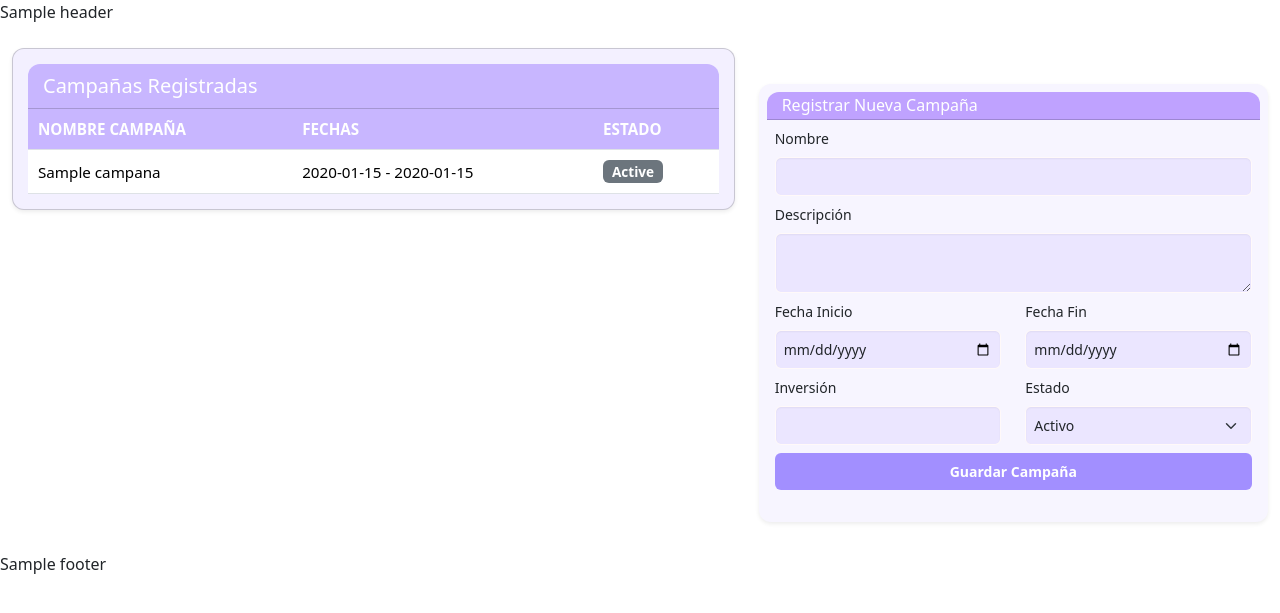
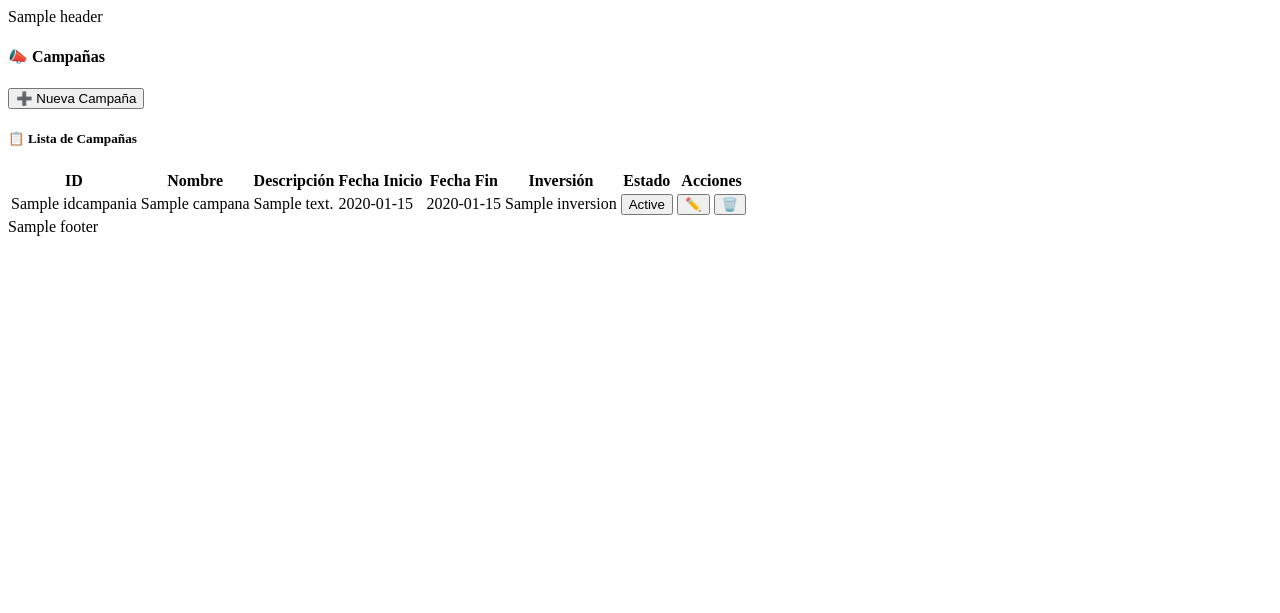
Before and after one commit to Sandra120704/Delafiber1, a CodeIgniter 4 app: the page made by app/Views/Campanas/index.php in a window 1280 px wide. Shown: the top 613 px of the page. Run offline with PHP 8.4 and a stand-in for CodeIgniter, Linux system fonts and the light colour scheme; the template is opened without the code that fills it: most values are stand-ins (such as "Sample title", 1, 10 or a date in 2020); some libraries are stand-ins or nearby versions.

Commit message:
Modulo Campañas Realizados

```diff
--- a/app/Models/CampanaModels.php
+++ b/app/Models/CampanaModel.php
@@ -3,7 +3,7 @@ namespace App\Models;
 
 use CodeIgniter\Model;
 
-class CampanaModels extends Model {
+class CampanaModel extends Model {
     protected $table = 'campanias';
     protected $primaryKey = 'idcampania';
     protected $allowedFields = ['nombre','descripcion','fechainicio','fechafin','inversion','estado'];
--- a/app/Views/Campanas/crear.php
+++ b/app/Views/Campanas/crear.php
@@ -1,43 +1,70 @@
-<div class="campana-form-container">
-    <div class="campana-form-card card shadow-sm p-2">
-        <div class="card-header py-1">
-            <h6 class="mb-0">Registrar Nueva Campaña</h6>
+<div class="card mt-4">
+    <div class="card-header d-flex justify-content-between">
+        <h5><?= isset($campania) ? 'Editar Campaña' : 'Nueva Campaña' ?></h5>
+        <button id="btnVolverLista" class="btn btn-secondary btn-sm">🔙 Volver</button>
     </div>
-        <div class="card-body p-2">
-            <form id="formCampana" method="post" action="<?= site_url('campanas/crear') ?>">
-                <div class="mb-2">
-                    <label class="form-label small">Nombre</label>
-                    <input type="text" name="nombre" class="form-control form-control-sm" required>
+    <div class="card-body">
+        <form id="formCampana" action="<?= base_url('campana/guardar') ?>" method="post">
+            <?php if(isset($campania)): ?>
+                <input type="hidden" name="idcampania" value="<?= $campania->idcampania ?>">
+            <?php endif; ?>
+            <div class="mb-3">
+                <label>Nombre</label>
+                <input type="text" name="nombre" class="form-control" required value="<?= $campania->nombre ?? '' ?>">
             </div>
-                <div class="mb-2">
-                    <label class="form-label small">Descripción</label>
-                    <textarea name="descripcion" class="form-control form-control-sm" rows="2"></textarea>
+            <div class="mb-3">
+                <label>Descripción</label>
+                <textarea name="descripcion" class="form-control"><?= $campania->descripcion ?? '' ?></textarea>
             </div>
-                <div class="row mb-2">
-                    <div class="col">
-                        <label class="form-label small">Fecha Inicio</label>
-                        <input type="date" name="fechainicio" class="form-control form-control-sm" required>
+            <div class="row">
+                <div class="col-md-6 mb-3">
+                    <label>Fecha Inicio</label>
+                    <input type="date" name="fechainicio" class="form-control" required value="<?= $campania->fechainicio ?? '' ?>">
                 </div>
-                    <div class="col">
-                        <label class="form-label small">Fecha Fin</label>
-                        <input type="date" name="fechafin" class="form-control form-control-sm" required>
+                <div class="col-md-6 mb-3">
+                    <label>Fecha Fin</label>
+                    <input type="date" name="fechafin" class="form-control" required value="<?= $campania->fechafin ?? '' ?>">
                 </div>
             </div>
-                <div class="row mb-2">
-                    <div class="col">
-                        <label class="form-label small">Inversión</label>
-                        <input type="number" step="0.01" name="inversion" class="form-control form-control-sm">
+            <div class="mb-3">
+                <label>Inversión</label>
+                <input type="number" step="0.01" name="inversion" class="form-control" value="<?= $campania->inversion ?? '' ?>">
             </div>
-                    <div class="col">
-                        <label class="form-label small">Estado</label>
-                        <select name="estado" class="form-select form-select-sm">
-                            <option value="activo">Activo</option>
-                            <option value="inactivo">Inactivo</option>
-                        </select>
+            <div>
+                <button type="submit" class="btn btn-success"><?= isset($campania) ? 'Guardar Cambios' : 'Registrar' ?></button>
             </div>
-                </div>
-                <button type="submit" class="btn btn-success btn-sm w-100">Guardar Campaña</button>
+
         </form>
     </div>
 </div>
-</div>
+
+<script>
+$(function(){
+    // Volver a la lista
+    $("#btnVolverLista").on("click", function(){
+        $.get("<?= site_url('campana') ?>", function(html){
+            $("#contenido-campana").html(html); // coincide con el contenedor
+        });
+    });
+
+    // Guardar formulario
+    $("#formCampana").on("submit", function(e){
+        e.preventDefault();
+        const form = $(this);
+        const btn = form.find('button[type="submit"]');
+        btn.prop('disabled', true); // deshabilitar mientras procesa
+
+        $.post(form.attr("action"), form.serialize(), function(res){
+            alert(res.mensaje);
+            if(res.success){
+                $.get("<?= site_url('campana') ?>", function(html){
+                    $("#contenido-campana").html(html);
+                });
+            }
+        }, "json")
+        .fail(() => alert("Error al guardar"))
+        .always(() => btn.prop('disabled', false)); // volver a habilitar
+    });
+});
+
+</script>
--- a/app/Views/Campanas/index.php
+++ b/app/Views/Campanas/index.php
@@ -1,41 +1,56 @@
 <?= $header ?>
-
-<link href="https://cdn.jsdelivr.net/npm/bootstrap@5.3.3/dist/css/bootstrap.min.css" rel="stylesheet">
-<link rel="stylesheet" href="<?= base_url('css/campanas.css') ?>">
-
-
+<link rel="stylesheet" href="<?= base_url('css/persona.css') ?>">
 
 <div class="container-fluid mt-4">
-    <div class="row">
-        <div class="col-lg-7 mb-4">
-            <div class="campana-table-card card shadow-sm">
-                <div class="card-header">
-                    <h5 class="mb-0">Campañas Registradas</h5>
-                </div>
-                <div class="card-body">
-                    <table id="tablaCampanas" class="table table-campanas table-hover table-sm mb-0">
+
+    <!-- Encabezado con botón -->
+    <div class="d-flex justify-content-between align-items-center mb-3">
+        <h4>📣 Campañas</h4>
+        <button id="btnNuevaCampana" class="btn btn-primary">➕ Nueva Campaña</button>
+    </div>
+
+    <!-- Contenedor dinámico -->
+    <div id="contenido-campanas">
+
+        <!-- Lista de campañas -->
+        <div class="card shadow-sm">
+            <div class="card-header bg-light">
+                <h5>📋 Lista de Campañas</h5>
+            </div>
+            <div class="card-body">
+                <div class="table-responsive">
+                    <table id="tablaCampanas" class="table table-hover table-bordered">
                         <thead>
                             <tr>
-                                <th>Nombre Campaña</th>
-                                <th>Fechas</th>
+                                <th>ID</th>
+                                <th>Nombre</th>
+                                <th>Descripción</th>
+                                <th>Fecha Inicio</th>
+                                <th>Fecha Fin</th>
+                                <th>Inversión</th>
                                 <th>Estado</th>
+                                <th>Acciones</th>
                             </tr>
                         </thead>
                         <tbody>
                             <?php foreach($campanas as $c): ?>
-                            <tr class="<?= ($c['fechafin'] < date('Y-m-d')) ? 'table' : '' ?>"
-                                data-nombre="<?= $c['nombre'] ?>"
-                                data-descripcion="<?= $c['descripcion'] ?>"
-                                data-fechainicio="<?= $c['fechainicio'] ?>"
-                                data-fechafin="<?= $c['fechafin'] ?>"
-                                data-inversion="<?= $c['inversion'] ?>"
-                                data-estado="<?= $c['estado'] ?>">
-                                <td><?= $c['nombre'] ?></td>
-                                <td><?= $c['fechainicio'] ?> - <?= $c['fechafin'] ?></td>
+                            <tr>
+                                <td><?= $c->idcampania ?></td>
+                                <td><?= $c->nombre ?></td>
+                                <td><?= $c->descripcion ?></td>
+                                <td><?= $c->fechainicio ?></td>
+                                <td><?= $c->fechafin ?></td>
+                                <td><?= $c->inversion ?></td>
                                 <td>
-                                    <span class="badge <?= $c['estado']=='activo' ? 'bg-success' : 'bg-secondary' ?>">
-                                        <?= ucfirst($c['estado']) ?>
-                                    </span>
+                                    <button class="btn btn-sm btn-estado <?= $c->estado === 'activo' ? 'btn-success' : 'btn-danger' ?>"
+                                            data-id="<?= $c->idcampania ?>"
+                                            data-estado="<?= $c->estado ?>">
+                                        <?= ucfirst($c->estado) ?>
+                                    </button>
+                                </td>
+                                <td>
+                                    <button class="btn btn-warning btn-edit" data-id="<?= $c->idcampania ?>">✏️</button>
+                                    <button class="btn btn-danger btn-delete" data-id="<?= $c->idcampania ?>">🗑️</button>
                                 </td>
                             </tr>
                             <?php endforeach; ?>
@@ -44,62 +59,16 @@
                 </div>
             </div>
         </div>
-        <!-- Formulario de Crear Campaña -->
-        <div class="col-lg-5">
-            <?= $this->include('Campanas/crear') ?>
-        </div>
 
     </div>
-</div>
 
-<!-- Modal para ver detalles -->
-<div class="modal fade" id="detalleModal" tabindex="-1" aria-labelledby="detalleModalLabel" aria-hidden="true">
-    <div class="modal-dialog modal-dialog-centered">
-        <div class="modal-content">
-            <div class="modal-header bg-corporativo text-white">
-                <h5 class="modal-title" id="detalleModalLabel">Detalle de Campaña</h5>
-                <button type="button" class="btn-close" data-bs-dismiss="modal" aria-label="Cerrar"></button>
-            </div>
-            <div class="modal-body">
-                <p><strong>Nombre:</strong> <span id="modalNombre"></span></p>
-                <p><strong>Descripción:</strong> <span id="modalDescripcion"></span></p>
-                <p><strong>Fechas:</strong> <span id="modalFechas"></span></p>
-                <p><strong>Inversión:</strong> S/ <span id="modalInversion"></span></p>
-                <p><strong>Estado:</strong> <span id="modalEstado"></span></p>
-            </div>
-            <div class="modal-footer">
-                <button type="button" class="btn btn-secondary btn-sm" data-bs-dismiss="modal">Cerrar</button>
-            </div>
-        </div>
-    </div>
 </div>
 
 <?= $footer ?>
 
-<script src="https://cdn.datatables.net/1.13.6/js/jquery.dataTables.min.js"></script>
-<script src="https://cdn.datatables.net/1.13.6/js/dataTables.bootstrap5.min.js"></script>
+<script src="https://code.jquery.com/jquery-3.6.0.min.js"></script>
 
 <script>
-$(document).on("submit", "#formCampana", function(e) {
-    e.preventDefault();
-    const form = $(this);
-
-    $.post(form.attr("action"), form.serialize(), function(res) {
-        if (res.success) {
-            const tabla = $('#tablaCampanas').DataTable();
-            const c = res.campana;
-
-            tabla.row.add([
-                c.nombre,
-                c.fechainicio + " - " + c.fechafin,
-                `<span class="badge ${c.estado === 'activo' ? 'bg-success' : 'bg-secondary'}">
-                    ${c.estado.charAt(0).toUpperCase() + c.estado.slice(1)}
-                 </span>`
-            ]).draw(false);
-
-            form.trigger("reset");
-        }
-    }, "json");
-});
-
+    const base_url = "<?= site_url('') ?>"; // termina con /
 </script>
+<script src="<?= base_url('js/campana.js') ?>"></script>
--- /dev/null
+++ b/public/js/campana.js
@@ -0,0 +1,73 @@
+$(function () {
+
+    // Función para construir URLs correctamente
+    function u(path) {
+        if (!window.base_url) { console.error("base_url no definido"); return path; }
+        return base_url.replace(/\/+$/, '') + '/' + path.replace(/^\/+/, '');
+    }
+
+    // ===== Abrir formulario nueva campaña =====
+    $(document).on("click", "#btnNuevaCampana", function () {
+      e.preventDefault();
+        $("#contenido-campanas").html('<div class="text-center p-5">Cargando...</div>');
+        $.get(u('campana/form'), function (html) {
+            $("#contenido-campanas").html(html);
+        }).fail(() => alert("No se pudo cargar el formulario"));
+    });
+
+    // ===== Editar campaña =====
+    $(document).on("click", ".btn-edit", function () {
+      e.preventDefault();
+        const id = $(this).data("id");
+        $("#contenido-campanas").html('<div class="text-center p-5">Cargando...</div>');
+        $.get(u('Campanas/crear/' + id), function (html) {
+            $("#contenido-campanas").html(html);
+        }).fail(() => alert("No se pudo cargar el formulario"));
+    });
+
+    // ===== Guardar (crear/actualizar) =====
+    $(document).on("submit", "#formCampana", function (e) {
+        e.preventDefault();
+        const form = $(this);
+
+        $.post(form.attr("action"), form.serialize(), function (res) {
+            alert(res.mensaje || 'Operación realizada');
+            if (res.success) recargarLista();
+        }, 'json').fail(() => alert("Error al guardar"));
+    });
+
+    // ===== Eliminar campaña =====
+    $(document).on("click", ".btn-delete", function () {
+        const id = $(this).data("id");
+        if (!confirm("¿Seguro de eliminar esta campaña?")) return;
+
+        $.post(u('campana/eliminar'), { idcampania: id }, function (res) {
+            alert(res.mensaje || 'Operación realizada');
+            if (res.success) recargarLista();
+        }, 'json').fail(() => alert(" Error al eliminar"));
+    });
+
+    // ===== Recargar lista =====
+    function recargarLista() {
+        $.get(u('campanas'), function (html) {
+            // Reemplaza solo el contenido dinámico
+            $("#contenido-campanas").html($(html).find('#contenido-campanas').html());
+        }).fail(() => alert(" No se pudo recargar la lista"));
+    }
+    // Cambiar estado activo/inactivo
+    $(document).on("click", ".btn-estado", function(){
+        const btn = $(this);
+        const id = btn.data("id");
+        const nuevoEstado = btn.data("estado") === 'activo' ? 'inactivo' : 'activo';
+
+        $.post(base_url + "campana/cambiarEstado", {idcampania: id, estado: nuevoEstado}, function(res){
+            if(res.success){
+                btn.data("estado", nuevoEstado)
+                   .removeClass("btn-success btn-danger")
+                   .addClass(nuevoEstado === 'activo' ? 'btn-success' : 'btn-danger')
+                   .text(nuevoEstado.charAt(0).toUpperCase() + nuevoEstado.slice(1));
+            }
+        }, 'json').fail(() => alert("❌ Error al cambiar estado"));
+    });
+
+});
```
Also changed, not shown: app/Config/Routes.php (+6 -9 lines), app/Controllers/CampanaController.php (added, +83 -0 lines), app/Controllers/CampanaControllers.php (deleted, +0 -52 lines). Lines whose indentation alone changed are shown as unchanged.
